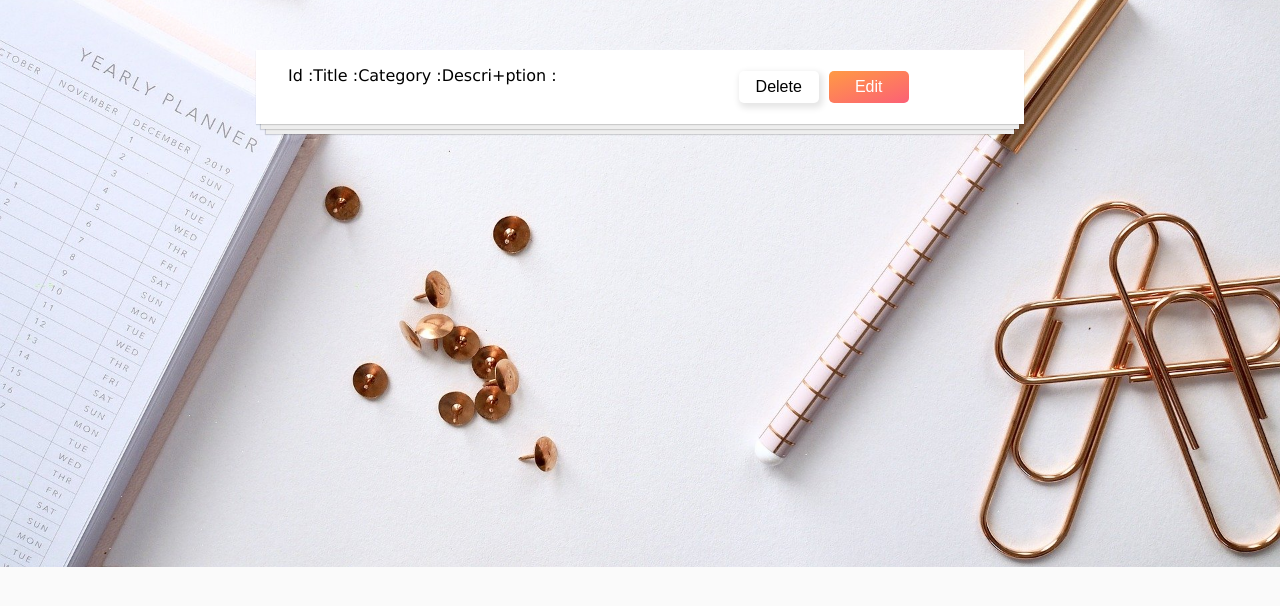
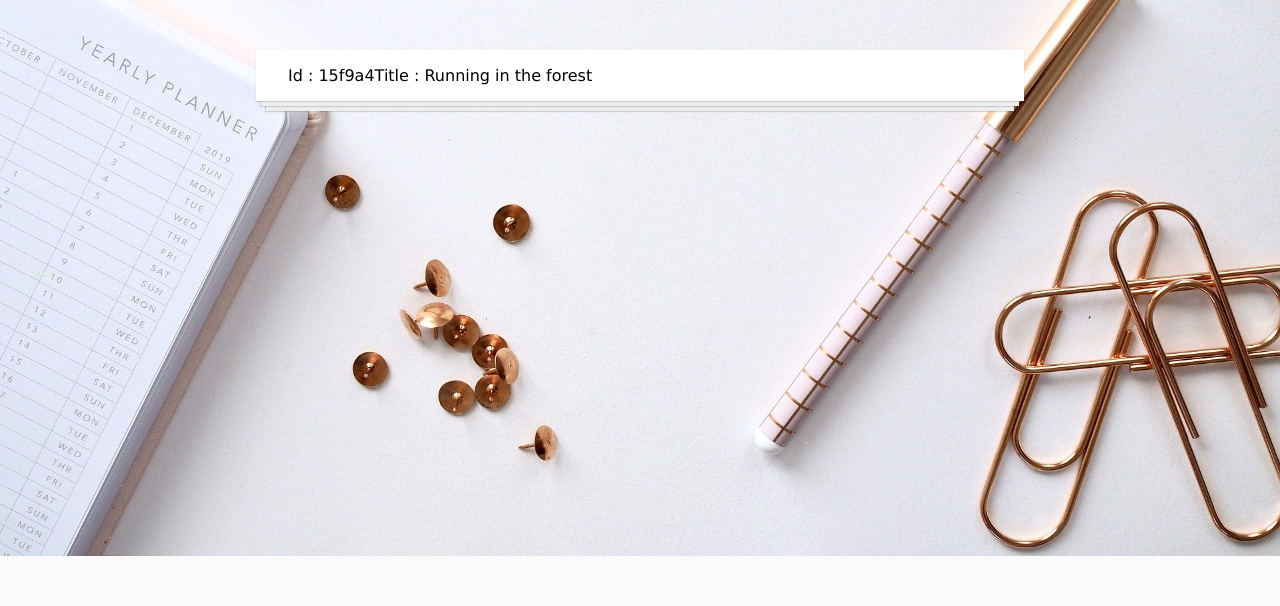
Before and after one commit to rmahato64/react-route, a React (Create React App) app: page /post/15f9a4 in a window 1280 px wide. Shown: the top 606 px of the page. Built offline with nearby package versions, Linux system fonts and the light colour scheme.

Commit message:
function trial

```diff
--- a/src/App.js
+++ b/src/App.js
@@ -17,7 +17,7 @@ class App extends Component {
       description : '',
       posts : [
        {
-         id : randomId(),
+         id : 'a44gfg',
          title : 'My day in Integrify',
          category : 'work',
          description : 'Hi.. Welcome to my day at Integrify.',
@@ -121,12 +121,9 @@ class App extends Component {
         <Route
           exact
           path={`/post/:id`}
-          render={ (props) => {return <ViewPost id={props.match.id}
-          posts={props.posts}
-          title = {props.match.title}
-          category = {props.match.category}
-          description = {props.match.description}
-          handleChange = {this.handleChange}/>}}
+          render={ (props) => {return <ViewPost id={props.match.params.id}
+            posts={this.state.posts}
+          />}}
         />
       </Switch>
     </div>
--- a/src/components/ViewPost.js
+++ b/src/components/ViewPost.js
@@ -2,21 +2,28 @@ import React from 'react'
 import Delete from './Delete'
 import Edit from './Edit'
 
-const ViewPost = ({title, id, category,description,deletePost,editPost,contentEditable,inputTitle}) => {
-
-
-// const ViewPost = (props) => {
-    // const {id,title,category,description,contentEditable} = props.posts
-    // const {deletePost,editPost,inputTitle} = props
+const ViewPost = ({id, posts, props}) => {
+    console.log(props)
+    const post = posts.filter(post => post.id === id);
+    const {title, category, } = post[0]
+    console.log(posts)
+    console.log('id',id)
+    console.log(posts[0].id)
+    console.log(posts[1].id)
+    console.log(posts[2].id)
+    console.log(posts[3].id)
+    console.log('post',post[0]);
+    console.log(post)
     return (
         <div className='post-container'>
            <div>Id : {id}</div>
            <div>Title : {title}</div>
-           <div>Category : {category}</div>
-           <div>Descri+ption : {description}</div>
-           <div><input type = "text"  ref = {inputTitle}></input></div>
+           {/* <div>Category : {post.category}</div>
+           <div>Descri+ption : {post.description}</div>
+           <div><input type = "text"  ref = {post.inputTitle}></input></div>
            <Delete id = {id} deletePost = {deletePost}/>
-           <Edit id = {id} editPost = {editPost} title = {title} category = {category} description = {description}/>
+           <Edit id = {id} editPost = {editPost} title = {title} category = {category} description = {description}/> */}
+
         </div>
     )
 }
```
